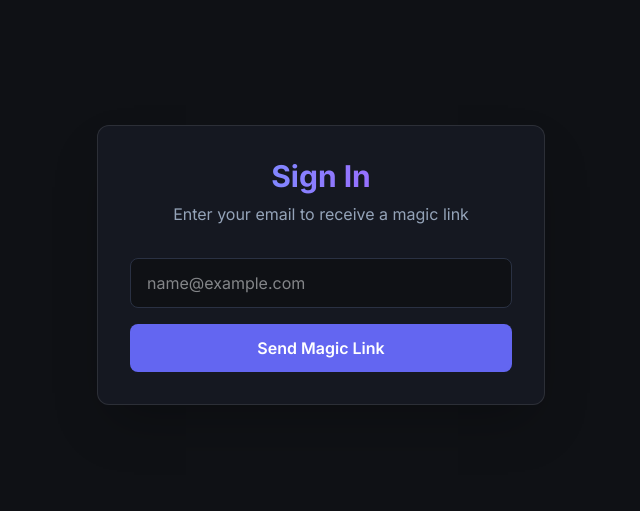
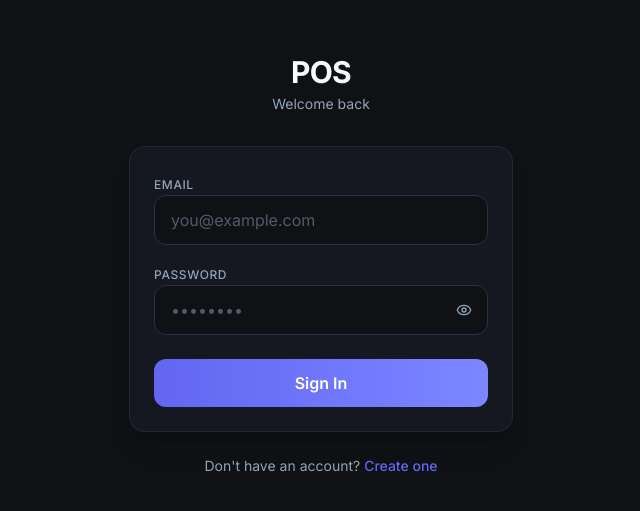
Before and after one commit to aamirahamed/POS, a React (Vite) app in the folder pos-app/: page / in a window 1280 px wide. Shown: the part 135-646 px from the top of the page, without its empty margins (319-959 px from the left). Built offline with nearby package versions, Linux system fonts and the light colour scheme; no server answers.

Commit message:
feat: switch auth to email/password — no magic link, no email verification

```diff
--- a/pos-app/src/modules/auth/AuthWrapper.tsx
+++ b/pos-app/src/modules/auth/AuthWrapper.tsx
@@ -1,6 +1,7 @@
 import { useState, useEffect } from 'react';
 import { Session, AuthError } from '@supabase/supabase-js';
 import { supabase, isSupabaseConfigured } from '@/lib/supabase';
+import { Eye, EyeOff } from 'lucide-react';
 
 interface AuthWrapperProps {
     children: React.ReactNode;
@@ -9,9 +10,12 @@ interface AuthWrapperProps {
 const AuthWrapper = ({ children }: AuthWrapperProps) => {
     const [session, setSession] = useState<Session | null>(null);
     const [isConfigured, setIsConfigured] = useState(true);
+    const [checkingSession, setCheckingSession] = useState(true);
     const [loading, setLoading] = useState(false);
-    const [checkingSession, setCheckingSession] = useState(true);
+    const [isSignUp, setIsSignUp] = useState(false);
+    const [showPassword, setShowPassword] = useState(false);
     const [email, setEmail] = useState('');
+    const [password, setPassword] = useState('');
     const [message, setMessage] = useState<{ type: 'success' | 'error', text: string } | null>(null);
 
     useEffect(() => {
@@ -36,19 +40,20 @@ const AuthWrapper = ({ children }: AuthWrapperProps) => {
         return () => subscription.unsubscribe();
     }, []);
 
-    const handleLogin = async (e: React.FormEvent) => {
+    const handleSubmit = async (e: React.FormEvent) => {
         e.preventDefault();
         setLoading(true);
         setMessage(null);
+
         try {
-            const { error } = await supabase.auth.signInWithOtp({
-                email,
-                options: {
-                    emailRedirectTo: window.location.origin,
-                },
-            });
+            if (isSignUp) {
+                const { error } = await supabase.auth.signUp({ email, password });
                 if (error) throw error;
-            setMessage({ type: 'success', text: 'Check your email for the login link!' });
+                setMessage({ type: 'success', text: 'Account created! You are now logged in.' });
+            } else {
+                const { error } = await supabase.auth.signInWithPassword({ email, password });
+                if (error) throw error;
+            }
         } catch (error: unknown) {
             const authError = error as AuthError;
             setMessage({ type: 'error', text: authError.message || 'An error occurred' });
@@ -57,7 +62,7 @@ const AuthWrapper = ({ children }: AuthWrapperProps) => {
         }
     };
 
-    // While checking for an existing session, show a minimal loader — not the login screen
+    // Loading — checking for existing session
     if (checkingSession) {
         return (
             <div className="flex items-center justify-center min-h-screen bg-background">
@@ -71,53 +76,102 @@ const AuthWrapper = ({ children }: AuthWrapperProps) => {
             <div className="flex flex-col items-center justify-center min-h-screen bg-background text-text-primary p-4 text-center">
                 <h2 className="text-xl font-bold mb-4 text-accent">Supabase Not Configured</h2>
                 <p>Please add your VITE_SUPABASE_URL and VITE_SUPABASE_ANON_KEY to your .env file.</p>
-                <div className="mt-8 border border-white/10 p-4 rounded bg-surface">
-                    <p className="text-sm font-mono text-left">
-                        VITE_SUPABASE_URL=...<br />
-                        VITE_SUPABASE_ANON_KEY=...
-                    </p>
-                </div>
             </div>
         );
     }
 
     if (!session) {
         return (
-            <div className="flex flex-col items-center justify-center min-h-screen bg-background text-text-primary">
-                <div className="w-full max-w-md p-8 bg-surface rounded-xl shadow-2xl border border-white/10">
-                    <h1 className="text-3xl font-bold mb-2 text-center bg-gradient-to-r from-blue-400 to-purple-500 bg-clip-text text-transparent">
-                        Sign In
-                    </h1>
-                    <p className="text-center text-text-secondary mb-8">
-                        Enter your email to receive a magic link
+            <div className="flex flex-col items-center justify-center min-h-screen bg-background text-text-primary px-4">
+                <div className="w-full max-w-sm">
+                    {/* Header */}
+                    <div className="mb-8 text-center">
+                        <h1 className="text-3xl font-bold text-text-primary tracking-tight mb-1">POS</h1>
+                        <p className="text-text-secondary text-sm">
+                            {isSignUp ? 'Create your account' : 'Welcome back'}
                         </p>
+                    </div>
 
-                    <form onSubmit={handleLogin} className="space-y-4">
-                        <div>
+                    {/* Card */}
+                    <div className="bg-surface border border-border/60 rounded-2xl p-6 shadow-xl">
+                        <form onSubmit={handleSubmit} className="space-y-4">
+                            {/* Email */}
+                            <div className="space-y-1.5">
+                                <label className="text-xs font-medium text-text-secondary uppercase tracking-wider">
+                                    Email
+                                </label>
                                 <input
                                     type="email"
-                                placeholder="name@example.com"
+                                    placeholder="you@example.com"
                                     value={email}
                                     onChange={(e) => setEmail(e.target.value)}
-                                className="w-full bg-background border border-border rounded-lg px-4 py-3 text-text-primary focus:outline-none focus:border-accent transition-colors"
+                                    className="w-full bg-background border border-border rounded-xl px-4 py-3 text-text-primary placeholder:text-text-secondary/50 focus:outline-none focus:border-accent focus:ring-2 focus:ring-accent/20 transition-all text-[16px]"
                                     required
+                                    autoComplete="email"
                                 />
                             </div>
 
+                            {/* Password */}
+                            <div className="space-y-1.5">
+                                <label className="text-xs font-medium text-text-secondary uppercase tracking-wider">
+                                    Password
+                                </label>
+                                <div className="relative">
+                                    <input
+                                        type={showPassword ? 'text' : 'password'}
+                                        placeholder="••••••••"
+                                        value={password}
+                                        onChange={(e) => setPassword(e.target.value)}
+                                        className="w-full bg-background border border-border rounded-xl px-4 py-3 pr-11 text-text-primary placeholder:text-text-secondary/50 focus:outline-none focus:border-accent focus:ring-2 focus:ring-accent/20 transition-all text-[16px]"
+                                        required
+                                        minLength={6}
+                                        autoComplete={isSignUp ? 'new-password' : 'current-password'}
+                                    />
+                                    <button
+                                        type="button"
+                                        onClick={() => setShowPassword(!showPassword)}
+                                        className="absolute right-3 top-1/2 -translate-y-1/2 text-text-secondary hover:text-text-primary transition-colors p-1"
+                                    >
+                                        {showPassword ? <EyeOff size={16} /> : <Eye size={16} />}
+                                    </button>
+                                </div>
+                            </div>
+
+                            {/* Error / Success message */}
                             {message && (
-                            <div className={`p-3 rounded text-sm ${message.type === 'success' ? 'bg-green-500/10 text-green-400' : 'bg-red-500/10 text-red-400'}`}>
+                                <div className={`p-3 rounded-lg text-sm ${
+                                    message.type === 'success'
+                                        ? 'bg-emerald-500/10 text-emerald-400 border border-emerald-500/20'
+                                        : 'bg-red-500/10 text-red-400 border border-red-500/20'
+                                }`}>
                                     {message.text}
                                 </div>
                             )}
 
+                            {/* Submit */}
                             <button
                                 type="submit"
                                 disabled={loading}
-                            className="w-full bg-accent hover:bg-accent-hover text-white font-semibold py-3 rounded-lg transition-colors disabled:opacity-50 disabled:cursor-not-allowed"
+                                className="w-full bg-gradient-to-r from-accent to-indigo-400 text-white font-semibold py-3 rounded-xl transition-all hover:from-accent-hover hover:to-indigo-500 hover:shadow-lg hover:-translate-y-[1px] disabled:opacity-50 disabled:cursor-not-allowed disabled:translate-y-0 mt-2"
                             >
-                            {loading ? 'Sending link...' : 'Send Magic Link'}
+                                {loading
+                                    ? (isSignUp ? 'Creating account...' : 'Signing in...')
+                                    : (isSignUp ? 'Create Account' : 'Sign In')
+                                }
                             </button>
                         </form>
+                    </div>
+
+                    {/* Toggle Sign up / Sign in */}
+                    <p className="text-center text-sm text-text-secondary mt-6">
+                        {isSignUp ? 'Already have an account?' : "Don't have an account?"}{' '}
+                        <button
+                            onClick={() => { setIsSignUp(!isSignUp); setMessage(null); }}
+                            className="text-accent hover:text-accent-hover font-medium transition-colors"
+                        >
+                            {isSignUp ? 'Sign in' : 'Create one'}
+                        </button>
+                    </p>
                 </div>
             </div>
         );
```
Lines whose indentation alone changed are shown as unchanged.
